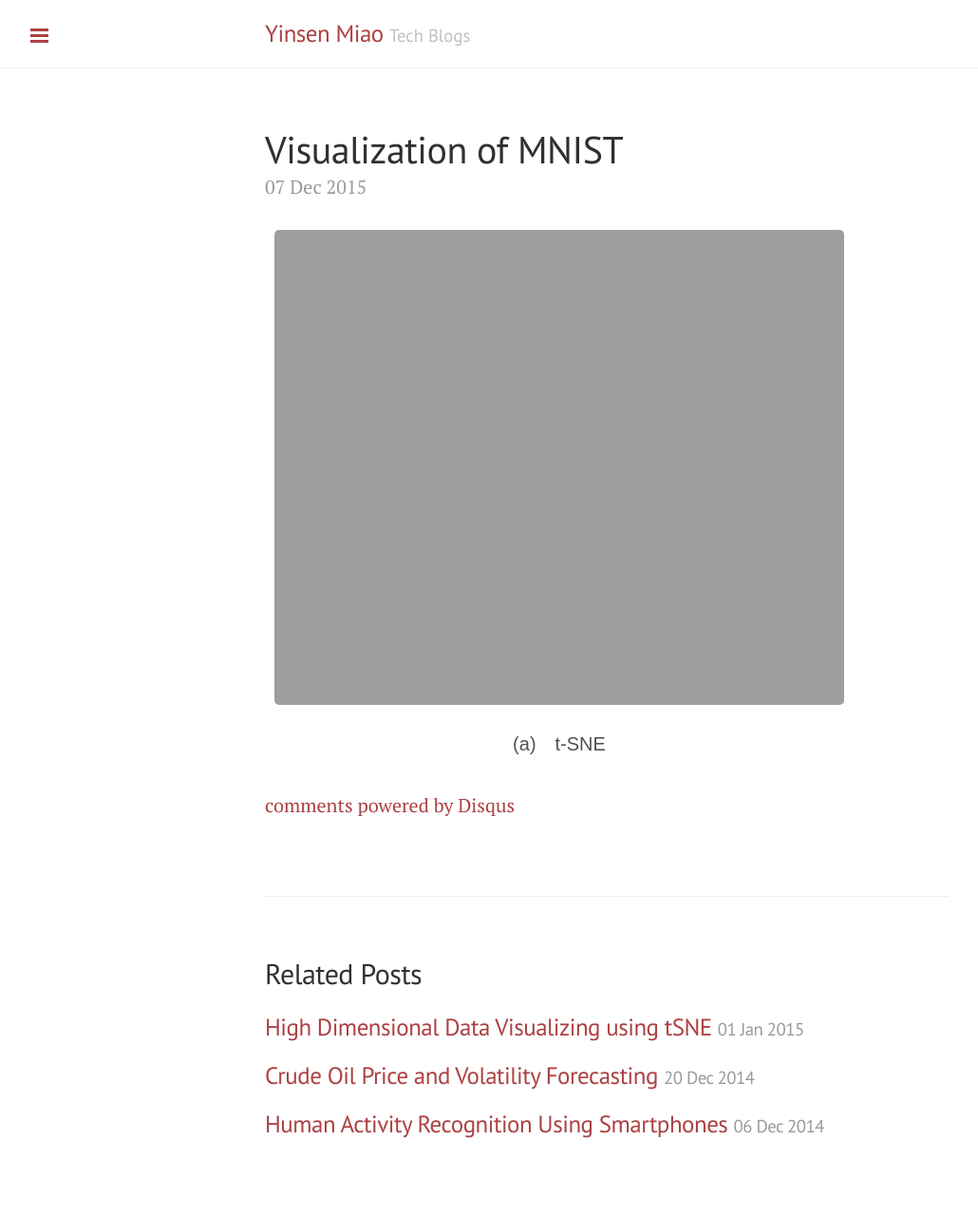
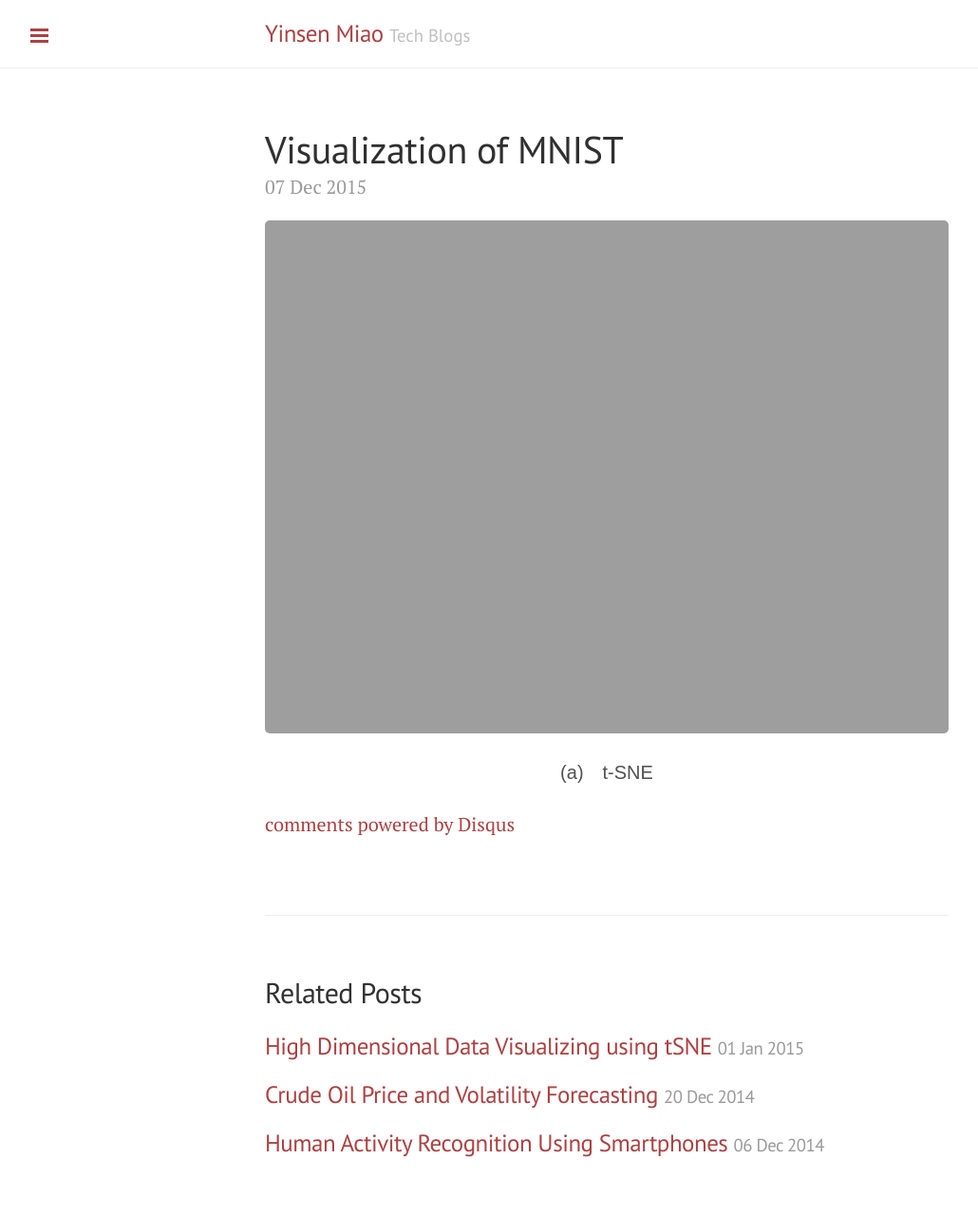
Before and after one commit to yinsenm/yinsenm.github.io, a Jekyll site: the page built from _posts/2015-12-07-tSNE.md, in a window 1280 px wide. Shown: the whole page at 95% size, without its empty margins (1-1031 px from the left). Built offline with Jekyll 4.4.1, drawn with Linux system fonts in a browser that asks for light colours; a script that is not in the unit is left out; comment, search, counter and statistics services are not loaded.

Commit message:
centering

```diff
--- a/_posts/2015-12-07-tSNE.md
+++ b/_posts/2015-12-07-tSNE.md
@@ -3,11 +3,9 @@ layout: post
 title: Visualization of MNIST
 ---
 
-<div class="figure">
 <p align="center">
-<img class="embedded" src="{{ site.baseurl }}figure/tsne.gif" alt="TSNE" style="width: 600px; height: 500px;"/>
+<img class="embedded" src="{{ site.baseurl }}figure/tsne.gif" alt="TSNE" style="width: 800px;"/>
 <div class="caption">
 (a) t-SNE
 </div>
 </p>
-</div>
```
